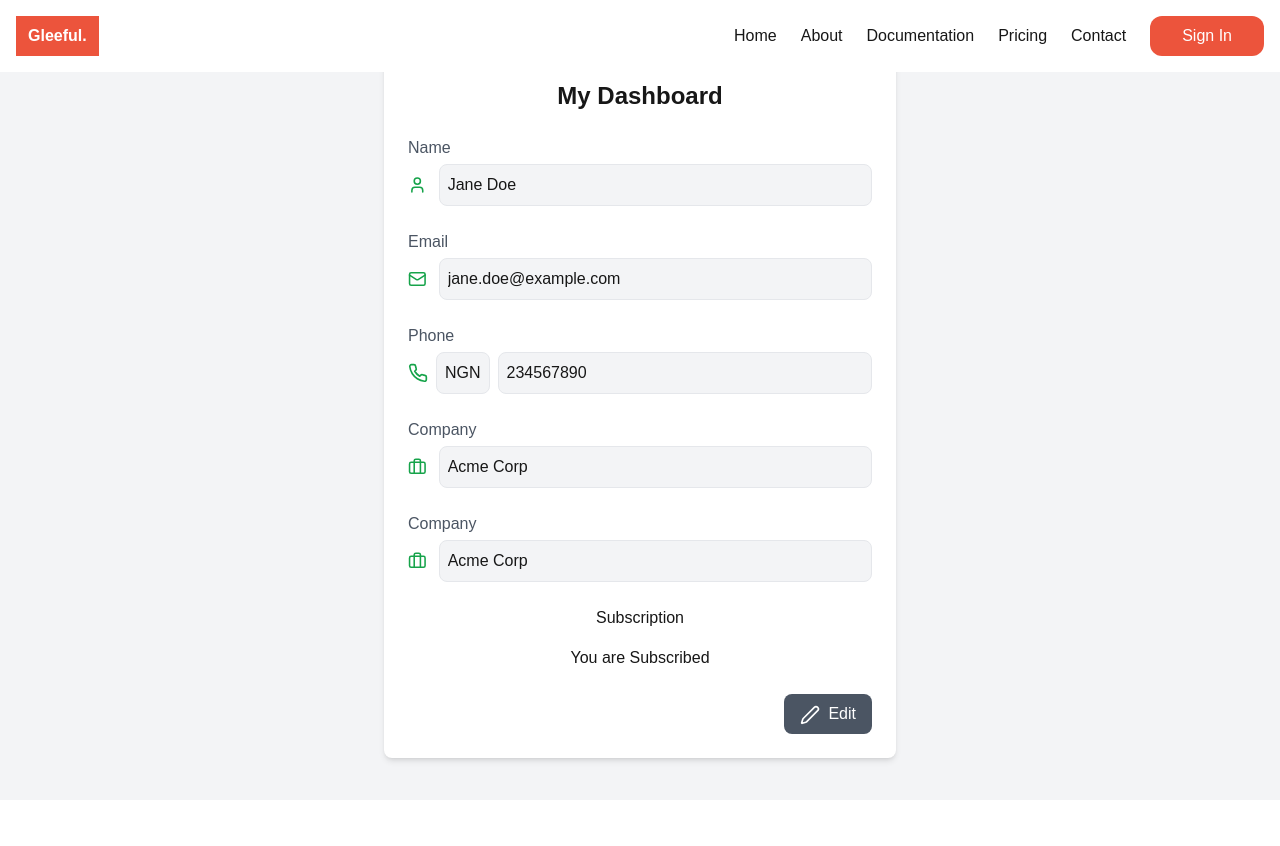
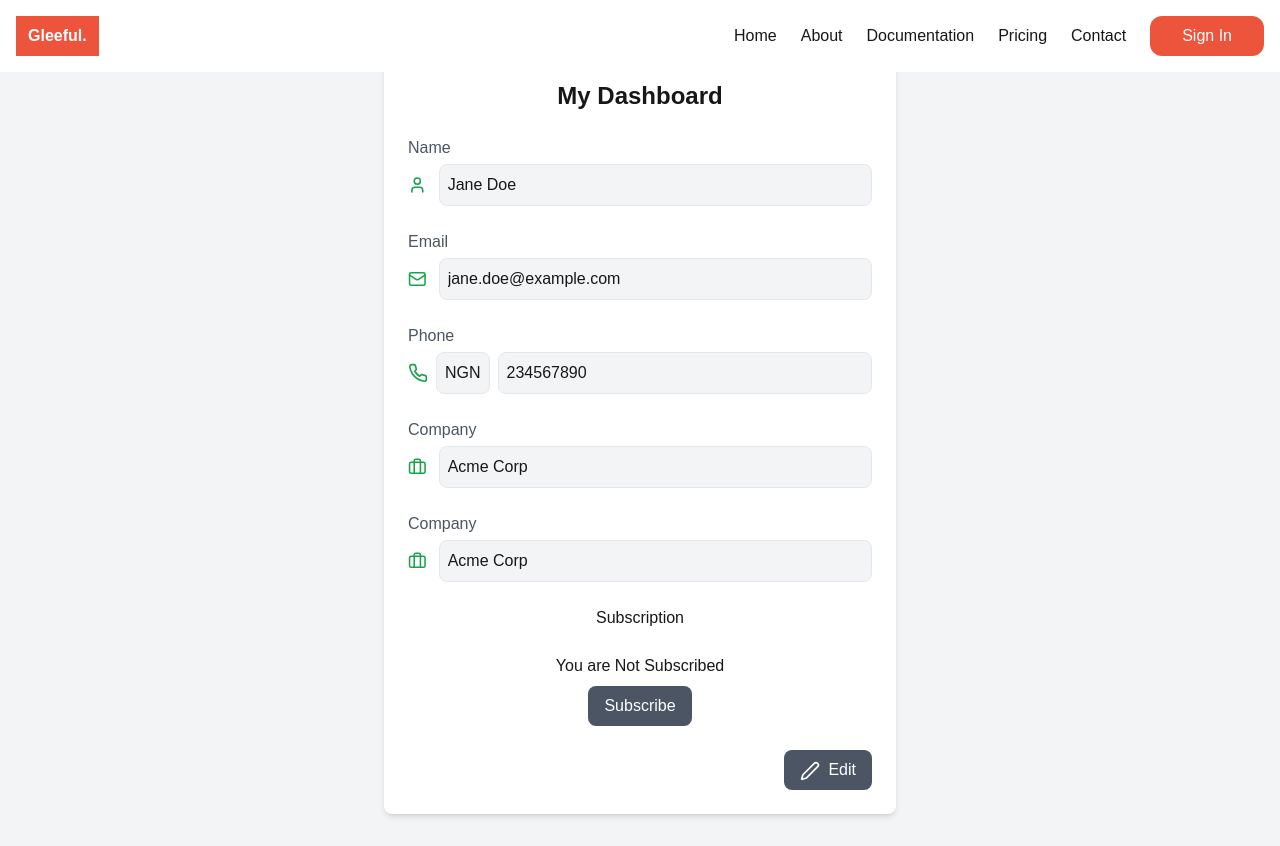
Before and after one commit to Emmaroeneyoh/streamhive, a Next.js app: page /Dashboard in a window 1280 px wide. Before the commit the page ends 800 px from the top, so only its background shows below. Built offline with nearby package versions, Linux system fonts and the light colour scheme; no server answers.

Commit message:
subscription

```diff
--- a/app/Dashboard/page.jsx
+++ b/app/Dashboard/page.jsx
@@ -33,7 +33,7 @@ const Dashboard = () => {
     email: user?.email || "jane.doe@example.com",
     phone: user?.phone || "234567890",
     company: user?.companyname || "Acme Corp",
-    status: user?.status || "Subscribe",
+    status: user?.status ? "Subscribed" : "Subscribe" || "Subscribe",
     // countryCode: "+1",
     // profilePic: "https://via.placeholder.com/150",
   });
@@ -284,9 +284,11 @@ const Dashboard = () => {
                 <Users />
               </div> */}
               <div className=' flex justify-center items-center'>
-                <article className=' flex flex-col gap-4 justify-center items-center'>
+                <article className=' flex flex-col gap-6 justify-center items-center'>
                   <h2>Subscription</h2>
                   {userData?.status === true ? (
+                    <div className=' flex flex-col gap-2 justify-center items-center'>
+                      <p>You are Subscribed</p>
                       <button
                         type='button'
                         className='bg-gray-600 text-white py-2 px-4 rounded-lg hover:bg-gray-700 transition'
@@ -294,8 +296,18 @@ const Dashboard = () => {
                         {/* <Edit2 className='inline w-5 h-5 mr-2' /> */}
                         {userData?.status}
                       </button>
+                    </div>
                   ) : (
-                    <p>You are Subscribed</p>
+                    <div className=' flex flex-col gap-2 justify-center items-center'>
+                      <p>You are Not Subscribed</p>
+                      <button
+                        type='button'
+                        className='bg-gray-600 text-white py-2 px-4 rounded-lg hover:bg-gray-700 transition'
+                      >
+                        {/* <Edit2 className='inline w-5 h-5 mr-2' /> */}
+                        {userData?.status}
+                      </button>
+                    </div>
                   )}
                 </article>
               </div>
--- a/app/context/AuthContext.js
+++ b/app/context/AuthContext.js
@@ -89,7 +89,7 @@ export const AuthProvider = ({ children }) => {
           status: data.status,
         }
       );
-      console.log(response.data.data.userDetails._id);
+      console.log(response.data.data.userDetails.status);
 
       return response.data;
     } catch (error) {
```
Lines whose indentation alone changed are shown as unchanged.
